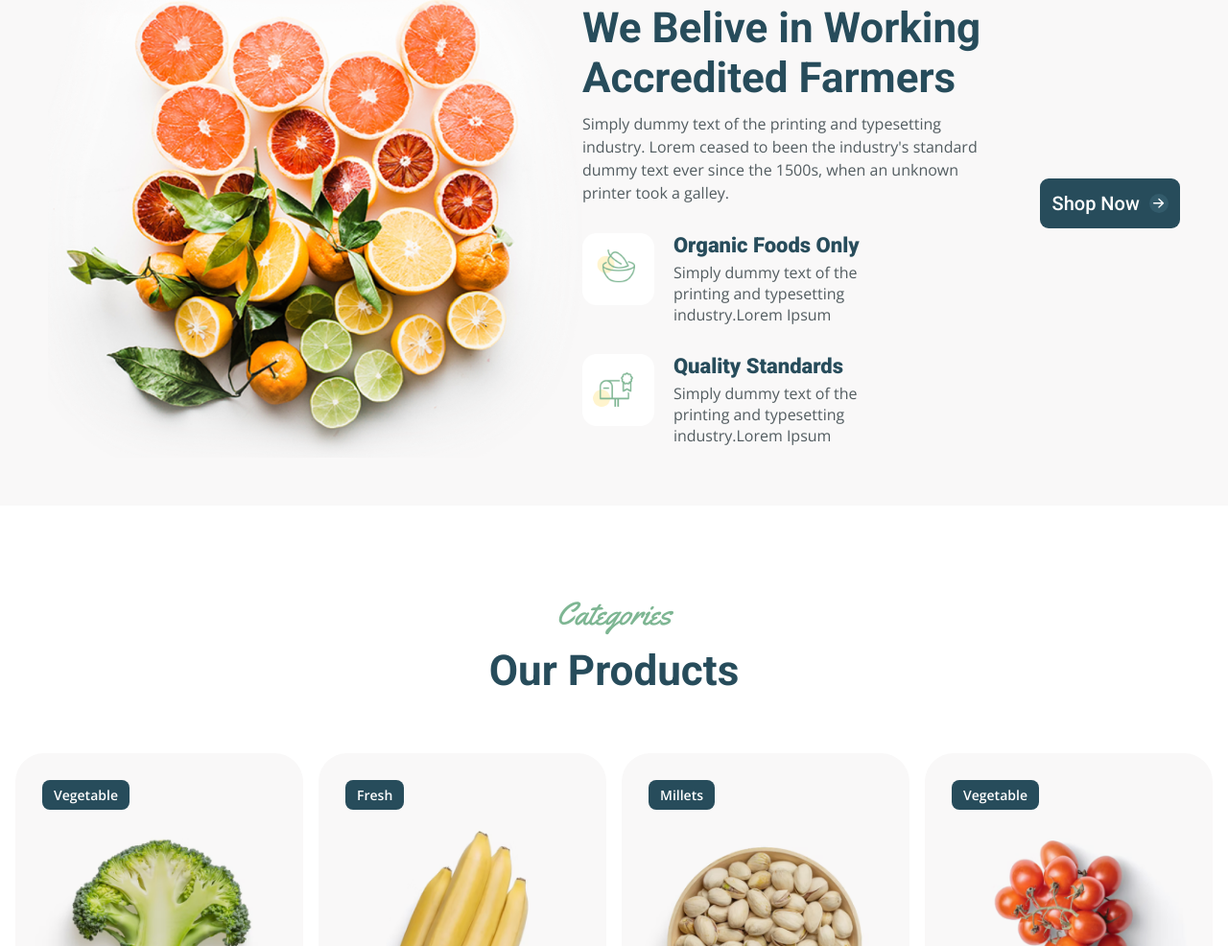
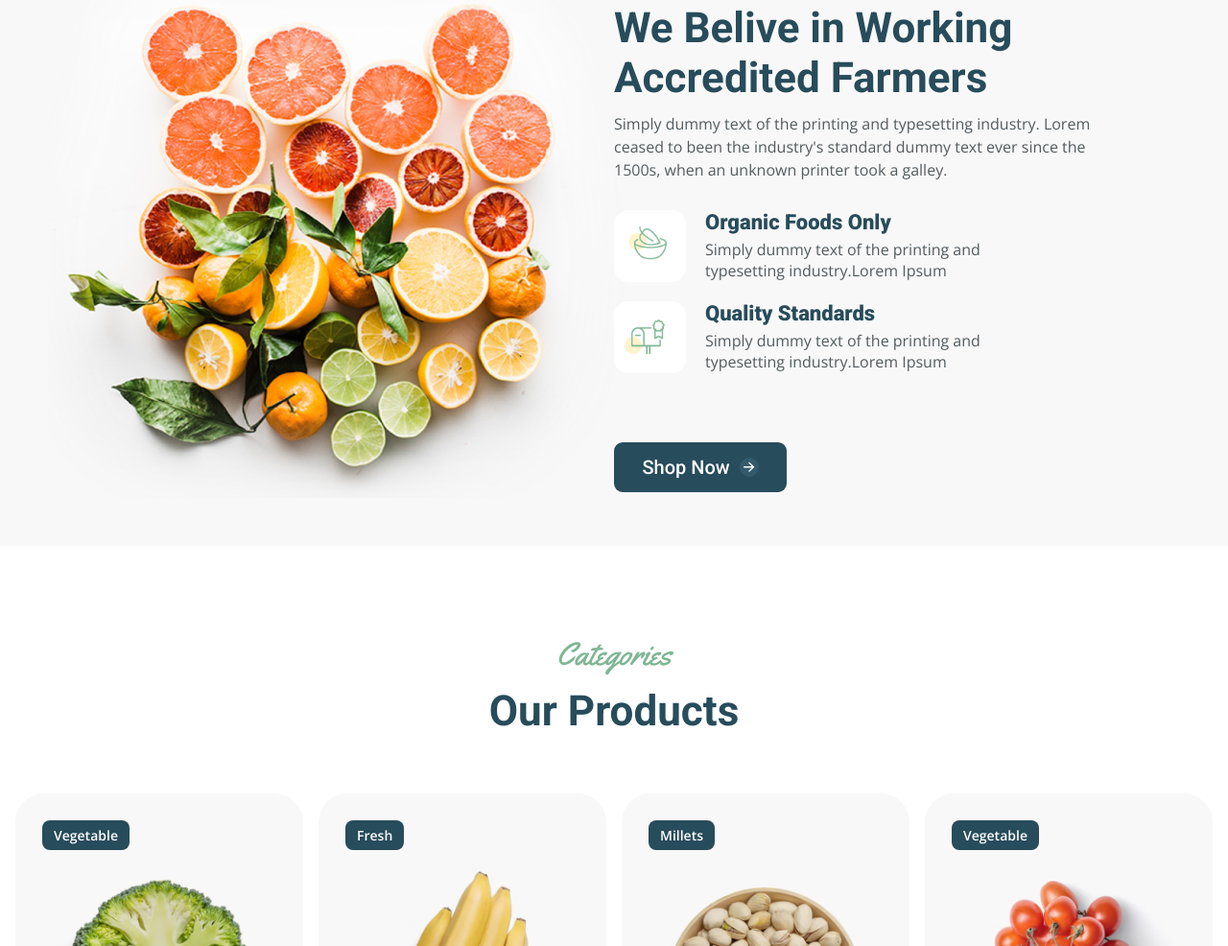
Before and after one commit to WeryaMajidi/Organick, a website: page index.html in a window 1280 px wide. Shown: the part 979-1965 px from the top of the page at 96% size. Drawn offline with nearby package versions, Linux system fonts and the light colour scheme; files that its build step writes are made by us from their sources; files whose address does not match are found by name.

Commit message:
:bug: fix a bug in the About section

```diff
--- a/sass/_about.scss
+++ b/sass/_about.scss
@@ -3,7 +3,7 @@
 }
 .about {
   max-width: 128rem;
-  height: 63rem;
+  height: 67.2rem;
   padding: 5rem;
   margin: 0 auto;
   display: flex;
@@ -24,8 +24,9 @@
     height: 100%;
     display: flex;
     flex-direction: column;
+    flex-wrap: nowrap;
+
     gap: 1rem;
-
 
     .about-explain {
       font-family: $secondary-font;
@@ -66,5 +67,8 @@
         color: $dark-gray;
       }
     }
+    .btn {
+      margin-top: 4.2rem;
+    }
   }
 }
```
Also changed, not shown: index.html (+4 -4 lines).
